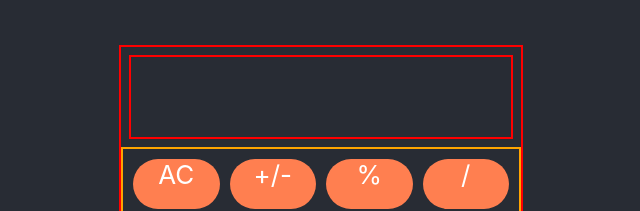
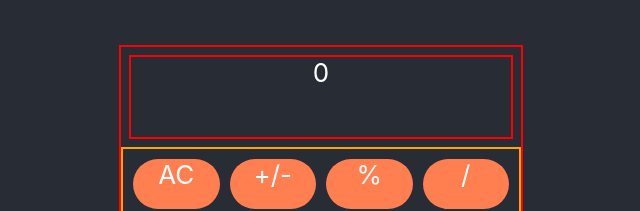
Before and after one commit to ericcnguyen04/calculator, a React (Create React App) app: page / in a window 1280 px wide. Shown: the part 179-390 px from the top of the page, without its empty margins (319-959 px from the left). Built offline with nearby package versions, Linux system fonts and the light colour scheme.

Commit message:
now i need to put onclick to each number

```diff
--- a/src/App.js
+++ b/src/App.js
@@ -32,7 +32,7 @@ function App() {
         <div className='calculator'>
 
           <div className='screen'>
-
+            {screenValue}
           </div>
           <div className='off-screen'>
             <div className='qAC button'>AC</div>
```
